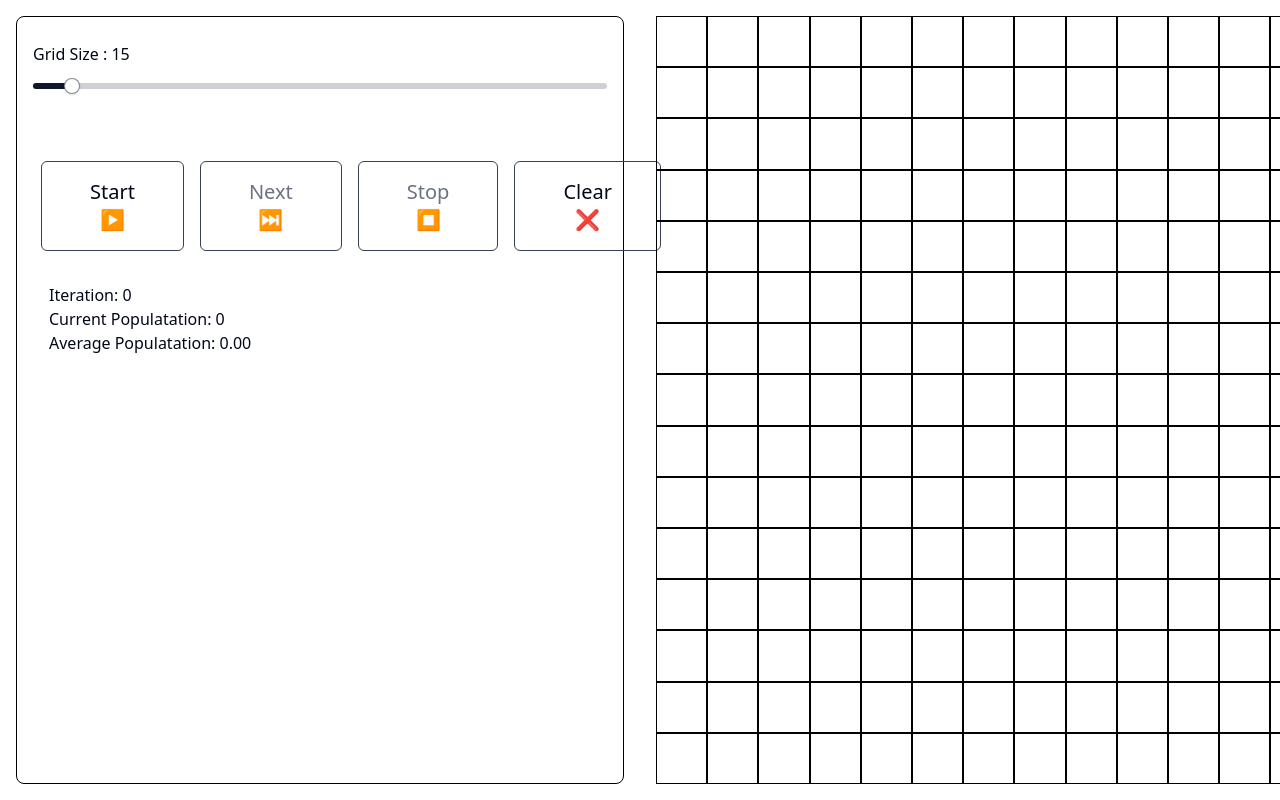
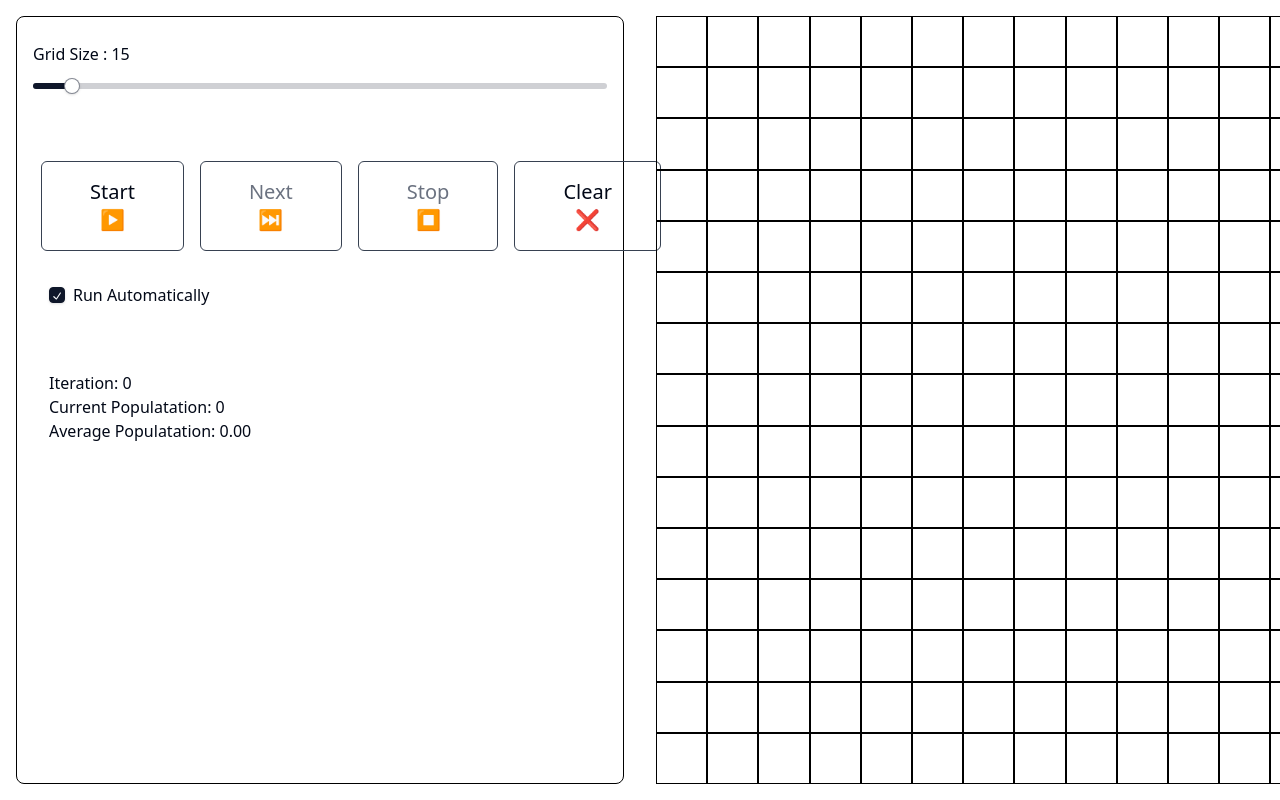
Before and after one commit to InfantAjayVenus/game-of-life, a React (Vite) app: page / in a window 1280 px wide. Shown: the top 800 px of the page. Built offline with nearby package versions, Linux system fonts and the light colour scheme.

Commit message:
[App] feat: add auto run

```diff
--- a/src/App.tsx
+++ b/src/App.tsx
@@ -3,16 +3,19 @@ import { Slider } from "./@/components/ui/slider";
 import Grid from "./components/Grid";
 import Button from "./components/Button";
 import { runGame } from "./lib/GameOdLife";
+import { Checkbox } from "./@/components/ui/checkbox";
 
-
+const ITERATION_TIME = 1000;
 export default function App() {
   const [isEdit, setIsEdit] = useState(true);
+  const [shouldAutoIterate, setShouldAutoIterate] = useState(true);
   const [gridSize, setGridSize] = useState(15);
   const [stateGrid, setStateGrid] = useState(new Array(gridSize).fill([]).map(_ => new Array(gridSize).fill(false)));
 
   const [liveCount, setLiveCount] = useState(0);
   const [iterationCount, setIterationCount] = useState(0);
   const [totalLiveCount, setTotalLiveCount] = useState(0);
+  const [iteratorTimer, setIteratorTimer] = useState<number|undefined>();
 
   useEffect(() => {
     setStateGrid(new Array(gridSize).fill([]).map(_ => new Array(gridSize).fill(false)));
@@ -47,10 +50,20 @@ export default function App() {
     setTotalLiveCount(currentTotalCount => currentTotalCount + liveCount);
     setStateGrid(currentStateGrid => runGame(currentStateGrid));
     setIterationCount(iterationCount => iterationCount + 1);
+
+    if(shouldAutoIterate) {
+      clearTimeout(iteratorTimer);
+      setIteratorTimer(
+        setTimeout(() => {
+         onIterate();
+        }, ITERATION_TIME)
+      );
+    }
   }
 
   const onStop = () => {
     setIsEdit(true);
+    clearTimeout(iteratorTimer);
   }
 
   return (
@@ -70,7 +83,7 @@ export default function App() {
             </Button>
             <Button
               onClick={onIterate}
-              disabled={isEdit}
+              disabled={isEdit || shouldAutoIterate}
             >
               Next ️⏭️
             </Button>
@@ -87,6 +100,15 @@ export default function App() {
               Clear ❌
             </Button>
           </div>
+          <div className="flex my-8 px-4 space-x-2 items-center">
+            <Checkbox
+              id="auto-iterate-toggle"
+              checked={shouldAutoIterate}
+              onCheckedChange={() => setShouldAutoIterate(!shouldAutoIterate)}
+              disabled={!isEdit}
+            />
+            <label htmlFor="auto-iterate-toggle">Run Automatically</label>
+          </div>
           <div className="my-8 px-4">
             <p>Iteration: {iterationCount}</p>
             <p>Current Populatation: {liveCount}</p>
```
